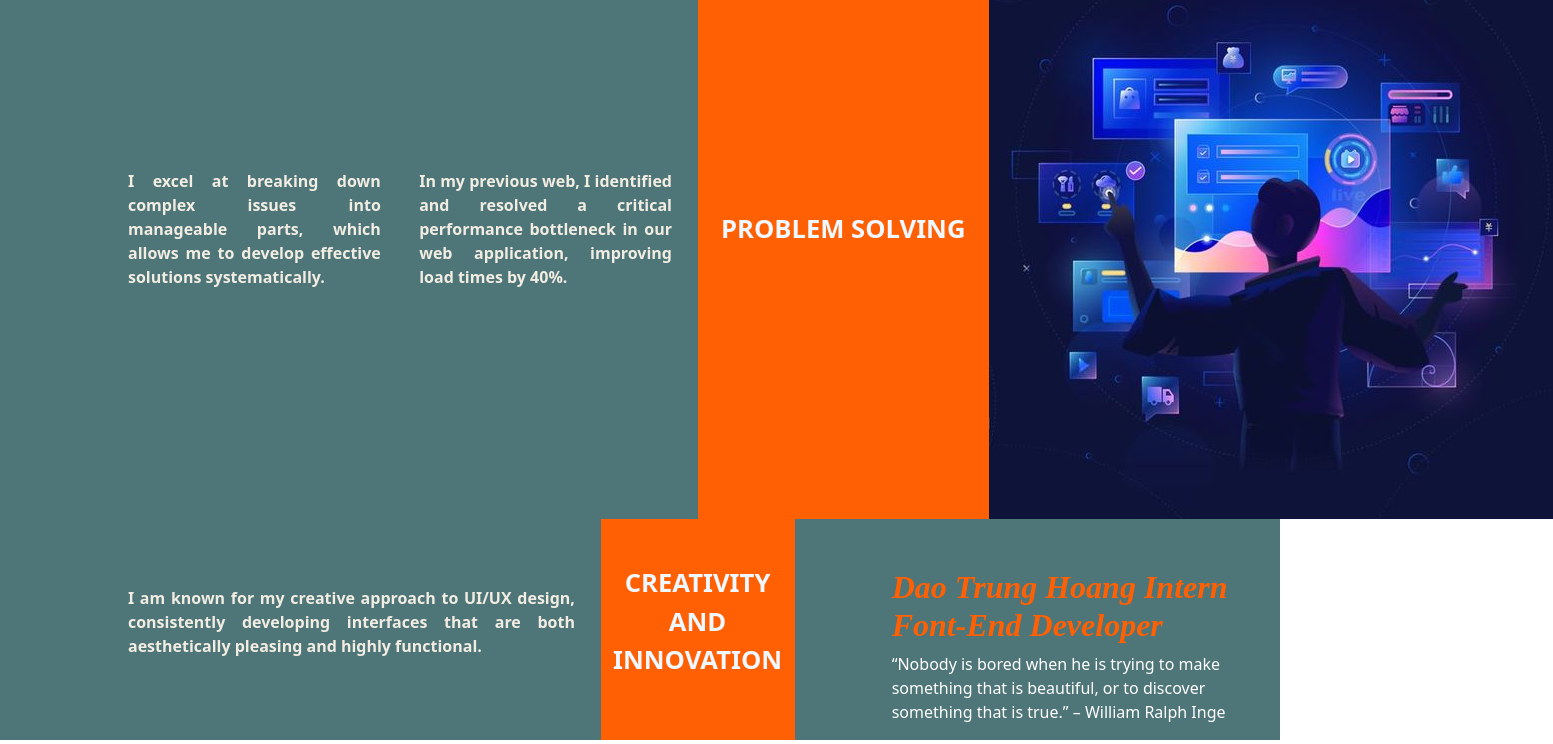
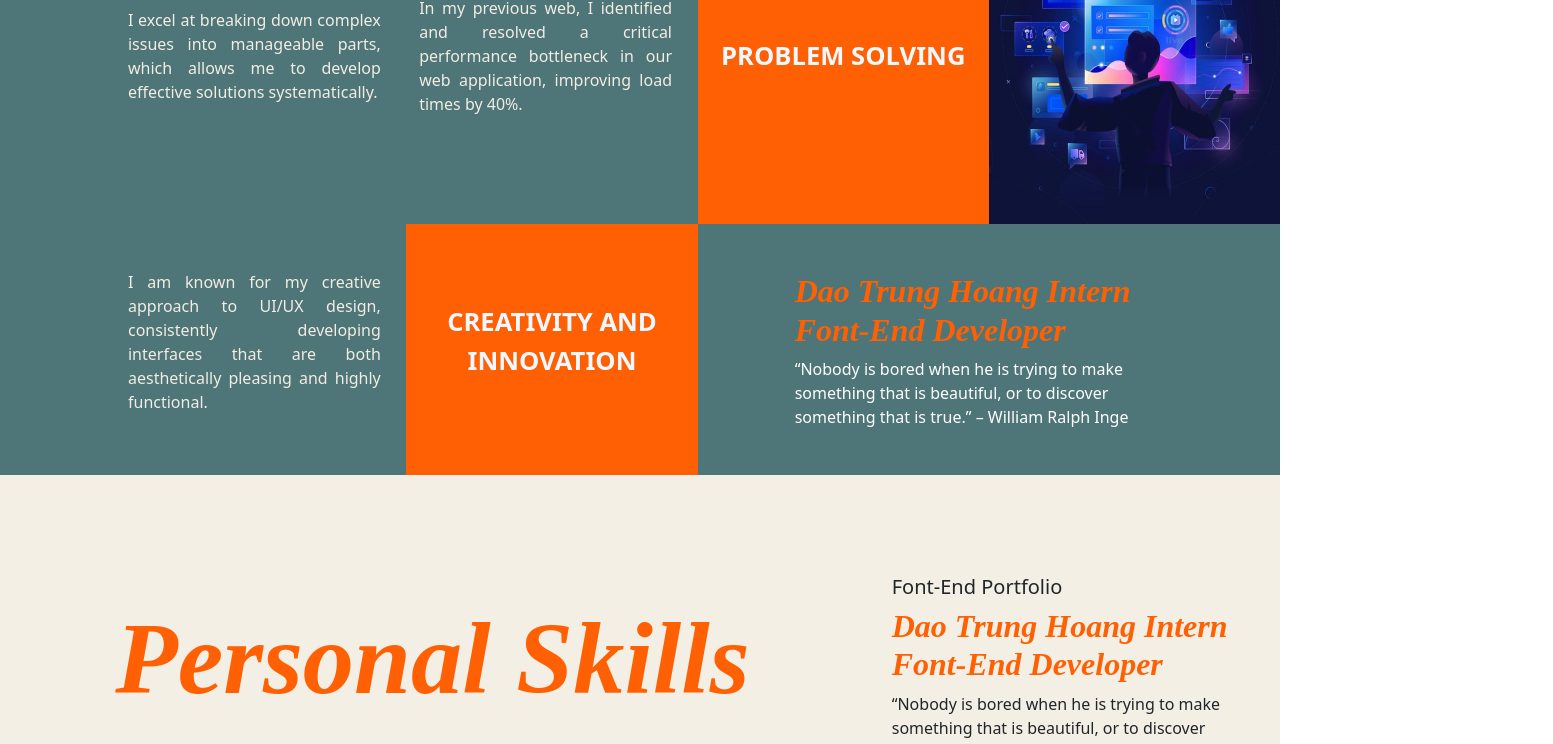
Before and after one commit to daoohoangg/portifiloFE-, a React (Create React App) app: page / in a window 1280 px wide. Shown: the part 2044-2788 px from the top of the page, 1553 px wide, since content can reach past the window. Built offline with nearby package versions, Linux system fonts and the light colour scheme.

Commit message:
17082024

```diff
--- a/package.json
+++ b/package.json
@@ -35,5 +35,8 @@
       "last 1 firefox version",
       "last 1 safari version"
     ]
+  },
+  "devDependencies": {
+    "gh-pages": "^6.1.1"
   }
 }
--- a/src/App.js
+++ b/src/App.js
@@ -4,6 +4,8 @@ import {Routes } from 'react-router-dom';
 import Navbar from './components/Navbar.jsx';
 import Introduction from './components/Introductions.jsx';
 import PersonalAbilities from './components/PersonalAbilities.jsx';
+import PersonalSkills from './components/PersonalSkills.jsx';
+import Education from './components/Education.jsx';
 
 
 function App() {
@@ -12,6 +14,8 @@ function App() {
       <Navbar/>
       <Introduction/>
       <PersonalAbilities/>
+      <PersonalSkills />
+      <Education/>
     </div>
   );
 }
--- /dev/null
+++ b/src/components/Education.jsx
@@ -0,0 +1,74 @@
+import { Component } from "react";
+import 'bootstrap-icons/font/bootstrap-icons.css';
+import 'bootstrap/dist/css/bootstrap.min.css';
+import 'bootstrap/dist/css/bootstrap.css';
+
+class Education extends Component{
+    render(){
+        return(
+            <div className="Education">
+                <div>
+                    <div className="row">
+                        <div className="col-md-8">
+                            <div>
+                                <h1 className="intro-header">Introduction</h1>
+                                <div>
+                                    <div>
+                                        <h5>FPT university</h5>
+                                        <i></i>
+                                        <h5>2022 - NOW</h5>
+                                    </div>
+                                    <div><p>During my university journey, I immersed myself in the study of computer science, gaining a strong foundation in programming, algorithms, and software engineering. I actively participated in various projects and hackathons, which honed my practical skills and fostered a collaborative spirit.
+                                    </p></div>
+                                </div>
+
+                                <div>
+                                    <div>
+                                        <h5>LTS ACADEMY </h5>
+                                        <i></i>
+                                        <h5>03/2023 - 10/2023</h5>
+                                    </div>
+                                    <div><p>The Java Backend course provides essential knowledge and skills for developing robust server-side web applications using Java. It covers database connectivity, API development, and security techniques to create scalable web solutions.
+                                    </p></div>
+                                </div>
+
+                                <div>
+                                    <div>
+                                        <h5>Certification</h5>
+                                        <i></i>
+                                        <h5> NOW</h5>
+                                    </div>
+                                    <div>
+                                        <ul>
+                                            <li>International English Language Test System (IDP Education) : 6.0
+                                            </li>
+                                            <li>Web Design for Everybody: Basics of Web Development & Coding</li>
+                                            <li>Meta Front-End Developer Professional Certificate</li>
+                                            <li>LTS Java Back-End Developer Certificate</li>
+                                        </ul>
+                                    </div>
+                                </div>
+                            </div>
+
+                        </div>
+                        <div className="col-md-4">
+                            <div><img src="180dc860ba0a8fd6337880830dff8135.jpg" alt="Fpt" /></div>
+                            <div className="content-right">
+                                <div>
+                                    <h5>Font-End Portfolio</h5>
+                                    <h2 className="font">Dao Trung  Hoang
+                                    Intern Font-End
+                                    Developer
+                                    </h2>
+                                    <p>“Nobody is bored when he is trying to make something that is beautiful, or to discover something that is true.” – William Ralph Inge</p>
+                                </div>
+                            </div>
+                        </div>
+                    </div>
+                </div>
+            </div>
+        )
+    }
+}
+
+export default Education;
--- a/src/components/NavbarStyle.css
+++ b/src/components/NavbarStyle.css
@@ -158,6 +158,7 @@ nav{
     font-size: 10vw;
     font-weight: bold;
     font-style: italic;
+    line-height: 1;
 }
 .orange-box{
     color: aliceblue;
@@ -170,7 +171,7 @@ nav{
 .orange-box p{
     font-size: 2vw;
     text-align: center;
-    font-weight: bold;
+    font-weight: 600    ;
 }
 .abilities-describe{
     display: flex;
@@ -180,6 +181,24 @@ nav{
 .abilities-describe p{
     text-align: justify;
     color: #f2ede3;
-    font-weight: bold;
     padding: 0 2vw 0 1vw;
 }
+.abilities-img img{
+    width: 100%;
+    height: 40vh;
+}
+.content-right{
+    padding-bottom: 30px;
+}
+.personal h1{
+    padding: 9vh 0 0 0;
+    font-size: 8vw;
+    width: 100%;
+}
+.PSs img{
+    width: 30vw;
+    margin-bottom: 5vh;
+}
+.mb7{
+    margin-bottom: 7vh;
+}
--- a/src/components/PersonalAbilities.jsx
+++ b/src/components/PersonalAbilities.jsx
@@ -27,14 +27,14 @@ class PersonalAbilities extends Component{
                             <p>In my previous web, I identified and resolved a critical performance bottleneck in our web application, improving load times by 40%.</p>
                         </div>
                         <div className="orange-box col-md-3"><p>PROBLEM SOLVING</p></div>
-                        <div className="col-md-2"><img src="28f62e1d6a2bde1e6ac0ae86b7d008df.jpg" alt="hihiihiihii" /></div>
+                        <div className="col-md-3 abilities-img" ><img src="28f62e1d6a2bde1e6ac0ae86b7d008df.jpg" alt="hihiihiihii" /></div>
                     </div>
                     {/* row 3 */}
                     <div className="row3 row g-0">
-                        <div className="col-md-5 abilities-describe">
+                        <div className="col-md-3 abilities-describe">
                             <p>I am known for my creative approach to UI/UX design, consistently developing interfaces that are both aesthetically pleasing and highly functional.</p>
                         </div>
-                        <div className="orange-box col-md-2"><p> CREATIVITY AND INNOVATION</p></div>
+                        <div className="orange-box col-md-3"><p> CREATIVITY AND INNOVATION</p></div>
                         <div className = 'col-md-5'>
                             <div className="content-right">
                                 <div>
--- /dev/null
+++ b/src/components/PersonalSkills.jsx
@@ -0,0 +1,78 @@
+import { Component } from "react";
+import 'bootstrap-icons/font/bootstrap-icons.css';
+import 'bootstrap/dist/css/bootstrap.min.css';
+import 'bootstrap/dist/css/bootstrap.css';
+
+class PersonalSkills extends Component{
+    render(){
+        return(
+            <div className="PersonalSkills">
+                <div className="intro">
+                    <div className="row g-0">
+                        <div className="col-md-7 personal"><h1 className="intro-header">Personal Skills</h1></div>
+                        <div className = 'col-md-5'>
+                            <div className="content-right">
+                                <div>
+                                    <h5>Font-End Portfolio</h5>
+                                    <h2 className="font">Dao Trung  Hoang
+                                    Intern Font-End
+                                    Developer
+                                    </h2>
+                                    <p>“Nobody is bored when he is trying to make something that is beautiful, or to discover something that is true.” – William Ralph Inge</p>
+                                </div>
+                            </div>
+                        </div>
+                    </div>
+
+                    <div className="row">
+                        <div className="col-md-5 ">
+                            <div className="PSs"><img src="e63d93ecd31c40194c8194bbf01ecf3c.jpg" alt="hihii" /></div>
+                            <div className="mb5">
+                                <h5>User Experience (UX) and User Interface (UI) Design</h5>
+                                <p>UI/UX Principles, Figma</p>
+                            </div>
+                        </div>
+                        <div className="col-md-3">
+                            <div className="mb7">
+                                <h5>Programming Languages</h5>
+                                <p>HTML, CSS, JavaScript, Java</p>
+                            </div>
+                            <div className="mb7">
+                                <h5>Version Control Systems</h5>
+                                <p>Git, Github</p>
+                            </div>
+                            <div className="mb7">
+                                <h5>Build Tools and IDE</h5>
+                                <p>VSCode, npm/Yarn, Intellij, Netbean</p>
+                            </div>
+                            <div className="mb7">
+                                <h5>API Integration</h5>
+                                <p>RESTful APIs</p>
+                            </div>
+                        </div>
+                        <div className="col-md-4">
+                            <div className="mb7">
+                                <h5>Front-End Frameworks and Libraries</h5>
+                                <p>ReactJs, Bootstrap, Jest</p>
+                            </div>
+                            <div className="mb7">
+                                <h5>Development Methodologies</h5>
+                                <p>Agile, Scrum, DevOps</p>
+                            </div>
+                            <div className="mb7">
+                                <h5>Containerization/Virtualization</h5>
+                                <p>Knowledge of Docker, Kubernetes, or virtual machines.</p>
+                            </div>
+                            <div className="mb7">
+                                <h5>Cloud Services</h5>
+                                <p>Experience with cloud providers like AWS, Google Cloud</p>
+                            </div>
+                        </div>
+                    </div>
+                </div>
+            </div>
+        )
+    }
+}
+
+export default PersonalSkills;
```
Also changed, not shown: 1 other file (tests, documents, lock files or other folders).
